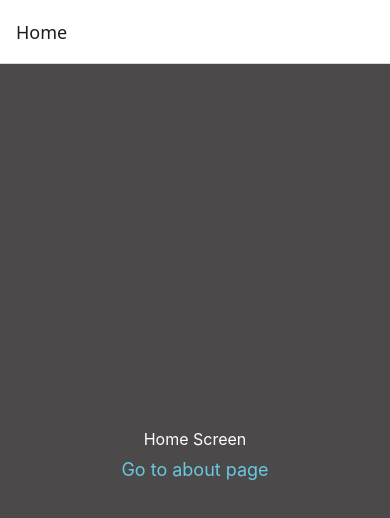
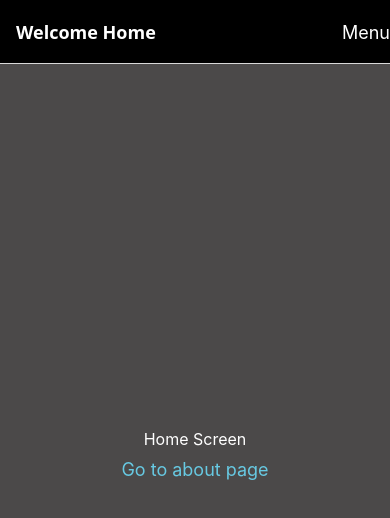
Before and after one commit to TomLayan1/React-Native, a React Native app: screen /Home in a window 390 px wide. Shown: the top 518 px of the page. Built offline with nearby package versions, Linux system fonts and the light colour scheme.

Commit message:
Learnt about the stack navigation options

```diff
--- a/navigation/RootStack.tsx
+++ b/navigation/RootStack.tsx
@@ -1,6 +1,7 @@
 import { createNativeStackNavigator } from "@react-navigation/native-stack";
 import { HomeScreen } from "../screens/HomeScreen";
 import { AboutScreen } from "../screens/AboutScreen";
+import { Pressable, Text } from "react-native";
 
 export type RootStackParamList = {
   Home: undefined,
@@ -13,11 +14,42 @@ const Stack = createNativeStackNavigator<RootStackParamList>();
 
 export default function RootStack() {
   return(
-    <Stack.Navigator initialRouteName="Home">
+    <Stack.Navigator
+      initialRouteName="Home"
+      screenOptions={{
+        headerStyle: {
+          backgroundColor: "#000000"
+        },
+        headerTintColor: "#ffffff",
+        headerTitleStyle: {
+          fontWeight: "bold"
+        },
+        contentStyle: {
+          backgroundColor: "#4b4949ff"
+        }
+      }}
+    >
       {/* Home Screen */}
-      <Stack.Screen name="Home" component={HomeScreen} />
+      <Stack.Screen
+        name="Home"
+        component={HomeScreen}
+        options={{
+          title: "Welcome Home",
+          headerRight: () => (
+            <Pressable onPress={() => alert("Menu button pressed")}>
+              <Text style={{color: "white", fontSize: 18}}>Menu</Text>
+            </Pressable>
+          )
+        }}
+      />
       {/* About Screen */}
-      <Stack.Screen name="About" component={AboutScreen} />
+      <Stack.Screen
+        name="About"
+        component={AboutScreen}
+        options={({ route }) => ({
+          title: route.params.name,
+        })}
+      />
     </Stack.Navigator>
   )
 }
--- a/screens/AboutScreen.tsx
+++ b/screens/AboutScreen.tsx
@@ -1,11 +1,15 @@
 import { Pressable, StyleSheet, Text, View } from "react-native"
 import { NativeStackScreenProps } from "@react-navigation/native-stack"
 import { RootStackParamList } from "../navigation/RootStack"
+import { useEffect } from "react"
 
 type AboutScreenProps = NativeStackScreenProps<RootStackParamList, "About">
 
 export const AboutScreen:React.FC<AboutScreenProps> = ({ navigation, route }) => {
   const { name } = route.params
+  useEffect(() => {
+    navigation.setOptions({title: `About ${name}`})
+  }, [route.params.name])
 
   return (
     <View style={styles.container}>
@@ -20,7 +24,6 @@ export const AboutScreen:React.FC<AboutScreenProps> = ({ navigation, route }) =>
 const styles = StyleSheet.create({
   container: {
     flex: 1,
-    backgroundColor: "#4b4949ff",
     alignItems: 'center',
     justifyContent: "center"
   },
--- a/screens/HomeScreen.tsx
+++ b/screens/HomeScreen.tsx
@@ -10,7 +10,7 @@ export const HomeScreen:React.FC<HomeScreenProps> = ({ navigation }) => {
     <View style={styles.container}>
       <Text style={styles.text}>Home Screen</Text>
       <Pressable onPress={() => navigation.navigate("About",{
-        name: "Coder"
+        name: "Axis"
       }) }>
         <Text style={styles.nav}>Go to about page</Text>
       </Pressable>
@@ -21,7 +21,6 @@ export const HomeScreen:React.FC<HomeScreenProps> = ({ navigation }) => {
 const styles = StyleSheet.create({
   container: {
     flex: 1,
-    backgroundColor: "#4b4949ff",
     alignItems: 'center',
     justifyContent: "center"
   },
```
